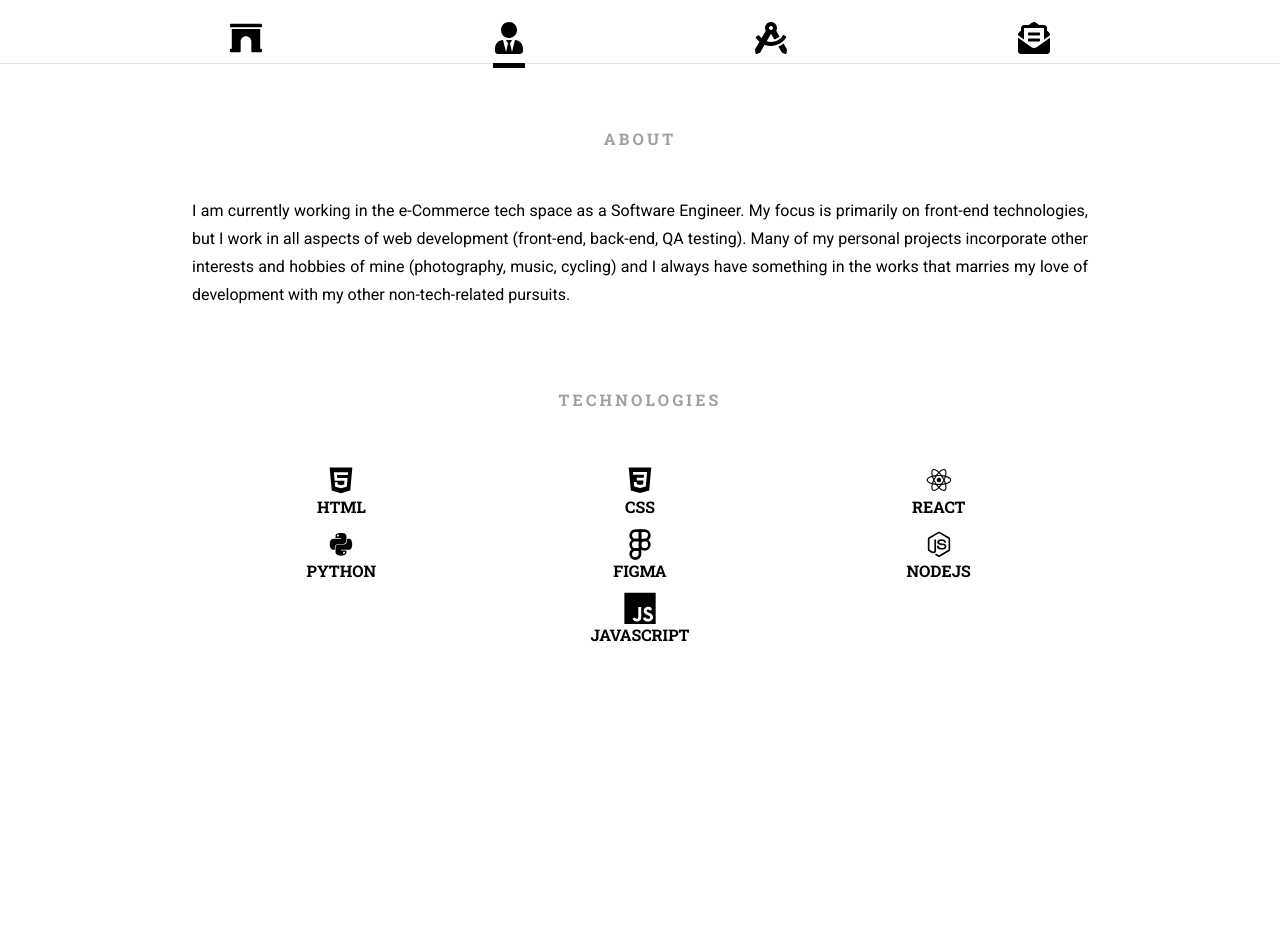
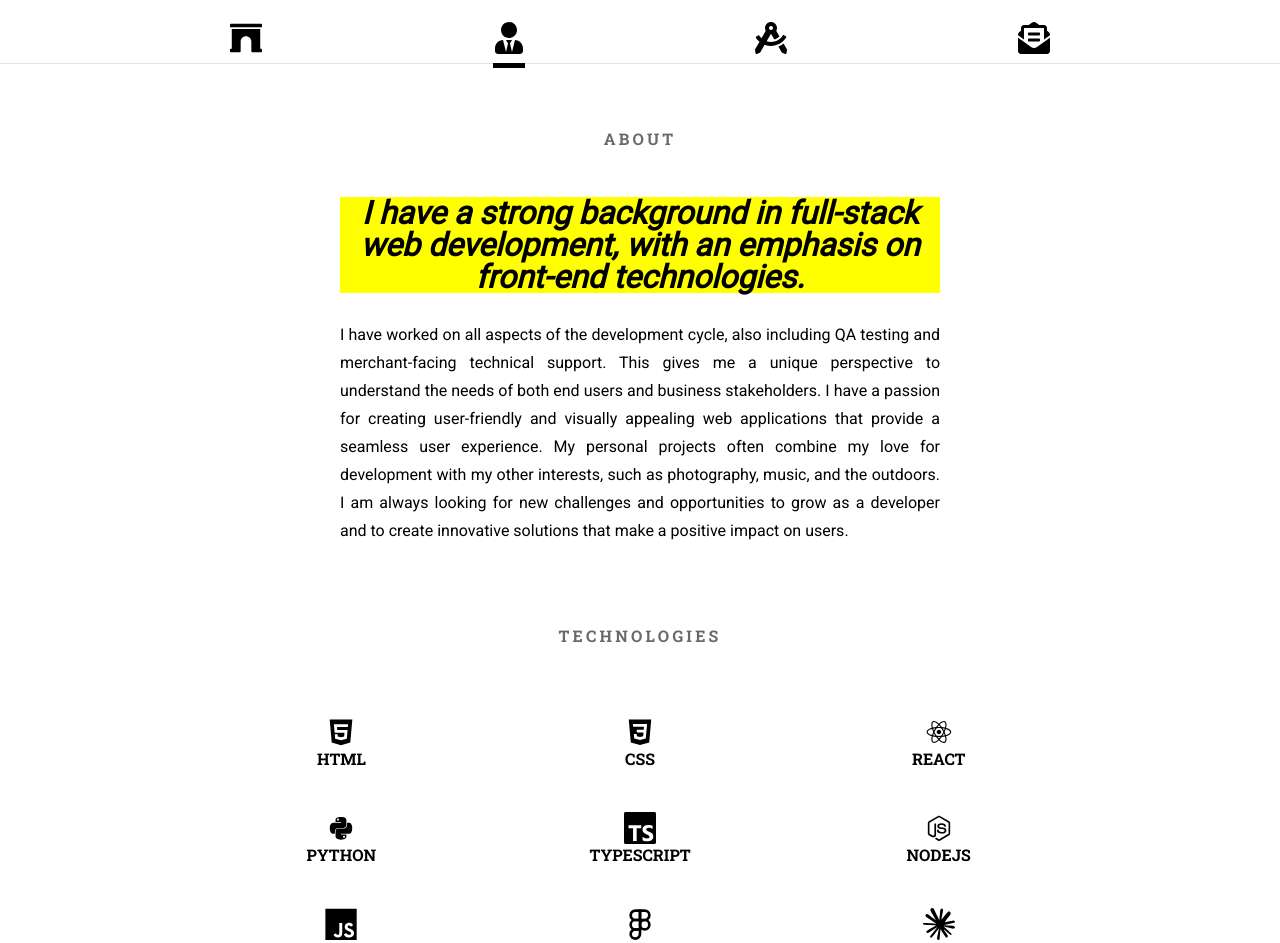
Before and after one commit to erichkopp/erich-kopp-portfolio-vercel, a React (Create React App) app: page /about in a window 1280 px wide. Shown: the top 943 px of the page. Before the commit the page ends 800 px from the top, so only its background shows below. Built offline with nearby package versions, Linux system fonts and the light colour scheme.

Commit message:
Update packages, accessibility,  about, skills icons, hero, portfolio carousel

```diff
--- a/package.json
+++ b/package.json
@@ -10,7 +10,7 @@
   "dependencies": {
     "react": "17.0.1",
     "react-dom": "17.0.1",
-    "react-icons": "4.2.0",
+    "react-icons": "^5.7.0",
     "react-router-dom": "^5.2.0",
     "react-spring": "^8.0.27"
   },
--- a/src/App.js
+++ b/src/App.js
@@ -26,13 +26,14 @@ export default function App() {
   },[location])
 
   return (
-    <div className="App">
+    <div className="App" role="main">
       <nav className="Nav">
 
         <ul>
           <li>
             <Link to="/"
             style={currentPage === "/" ? {borderBottom: "5px solid"} : {borderBottom: ""}}
+            aria-label="home"
             >
               <FaArchway />
             </Link>
@@ -41,6 +42,7 @@ export default function App() {
             <Link
               to="/about"
               style={currentPage === "/about" ? {borderBottom: "5px solid"} : {borderBottom: ""}}
+              aria-label="about"
             >
               <FaUserTie />
             </Link>
@@ -49,6 +51,7 @@ export default function App() {
             <Link
               to="/portfolio"
               style={currentPage === "/portfolio" ? {borderBottom: "5px solid"} : {borderBottom: ""}}
+              aria-label="portfolio"
             >
               <FaDraftingCompass />
             </Link>
@@ -57,6 +60,7 @@ export default function App() {
             <Link
               to="/contact"
               style={currentPage === "/contact" ? {borderBottom: "5px solid"} : {borderBottom: ""}}
+              aria-label="contact"
             >
               <FaEnvelopeOpenText />
             </Link>
--- a/src/components/About.js
+++ b/src/components/About.js
@@ -6,6 +6,7 @@ import {
   DiNodejsSmall,
   DiJsBadge
 } from "react-icons/di";
+import { SiTypescript, SiClaude, SiGit } from "react-icons/si";
 import { FiFigma } from "react-icons/fi";
 
 export default function About() {
@@ -16,7 +17,9 @@ export default function About() {
       <div
         className="about-paragraph"
       >
-        I am currently working in the e-Commerce tech space as a Software Engineer. My focus is primarily on front-end technologies, but I work in all aspects of web development (front-end, back-end, QA testing). Many of my personal projects incorporate other interests and hobbies of mine (photography, music, cycling) and I always have something in the works that marries my love of development with my other non-tech-related pursuits.
+        <span id="about-header">I have a strong background in full-stack web development, with an emphasis on front-end technologies.</span>
+        <br />
+         I have worked on all aspects of the development cycle, also including QA testing and merchant-facing technical support. This gives me a unique perspective to understand the needs of both end users and business stakeholders. I have a passion for creating user-friendly and visually appealing web applications that provide a seamless user experience. My personal projects often combine my love for development with my other interests, such as photography, music, and the outdoors. I am always looking for new challenges and opportunities to grow as a developer and to create innovative solutions that make a positive impact on users.
       </div>
 
 
@@ -25,32 +28,44 @@ export default function About() {
 
         <div className="skills-icons">
           <div>
-            <DiHtml5 />
+            <DiHtml5 aria-label="HTML" />
             <span>HTML</span>
           </div>
           <div>
-            <DiCss3 />
+            <DiCss3 aria-label="CSS" />
             <span>CSS</span>
           </div>
           <div>
-            <DiReact />
+            <DiReact aria-label="React" />
             <span>REACT</span>
           </div>
           <div>
-            <DiPython />
+            <DiPython aria-label="Python" />
             <span>PYTHON</span>
           </div>
           <div>
-            <FiFigma />
+            <SiTypescript aria-label="Typescript" />
+            <span>TYPESCRIPT</span>
+          </div>
+          <div>
+            <DiNodejsSmall aria-label="Node.js" />
+            <span>NODEJS</span>
+          </div>
+          <div>
+            <DiJsBadge aria-label="JavaScript" />
+            <span>JAVASCRIPT</span>
+          </div>
+          <div>
+            <FiFigma aria-label="Figma" />
             <span>FIGMA</span>
           </div>
           <div>
-            <DiNodejsSmall />
-            <span>NODEJS</span>
+            <SiClaude aria-label="Claude Code" />
+            <span>CLAUDE CODE</span>
           </div>
           <div>
-            <DiJsBadge />
-            <span>JAVASCRIPT</span>
+            <SiGit aria-label="Git" />
+            <span>GIT</span>
           </div>
         </div>
       </div>
--- a/src/components/Hero.js
+++ b/src/components/Hero.js
@@ -15,15 +15,15 @@ export default function Hero() {
       <div className="container">
         <animated.div style={allTextAnimate} className="hero-text">
           <div>erich kopp</div>
-          <div>front-end developer.</div>
+          <div id="hero-subtitle">front-end developer.</div>
         </animated.div>
       </div>
 
       <div className="social-links">
-        <a href="https://github.com/erichkopp/" target="_blank" rel="noreferrer">
+        <a href="https://github.com/erichkopp/" target="_blank" rel="noreferrer" aria-label="github">
             <FaGithub/>
         </a>
-        <a href="https://www.linkedin.com/in/erich-kopp/" target="_blank" rel="noreferrer">
+        <a href="https://www.linkedin.com/in/erich-kopp/" target="_blank" rel="noreferrer" aria-label="linkedin">
             <FaLinkedin />
         </a>
     </div>
--- a/src/styles.css
+++ b/src/styles.css
@@ -8,8 +8,10 @@
 
 /* Hide scrollbar for IE, Edge and Firefox */
 * {
-    -ms-overflow-style: none;  /* IE and Edge */
-    scrollbar-width: none;  /* Firefox */
+    -ms-overflow-style: none;
+    /* IE and Edge */
+    scrollbar-width: none;
+    /* Firefox */
 }
 
 * {
@@ -18,6 +20,7 @@
     box-sizing: border-box;
     -webkit-tap-highlight-color: transparent;
 }
+
 .Nav,
 .Hero,
 .About,
@@ -26,19 +29,22 @@
     width: 100%;
     font-family: "Roboto Slab", serif;
 }
+
 .Hero,
 .About,
 .Portfolio,
 .Contact {
     padding: 10vh 2rem 2rem 2rem;
 }
+
 h2 {
     text-align: center;
     font-size: 1rem;
     letter-spacing: 0.2rem;
     margin: 2rem;
-    color: #a0a0a0;
+    color: dimgrey;
 }
+
 h3 {
     font-size: 2rem;
     text-align: center;
@@ -52,13 +58,20 @@ h3 {
     text-align: center;
     height: calc(100vh - 10vh - 4rem);
 }
+
 .Hero .container div:first-child {
     font-size: 3rem;
     transform: translateX(-4rem);
 }
+
 .Hero .container div:last-child {
     font-size: 1.5rem;
     transform: translateX(2rem);
+}
+
+.Hero .container .hero-text #hero-subtitle {
+    background: yellow;
+    font-style: italic;
 }
 
 /* SOCIAL LINKS STYLES */
@@ -72,6 +85,7 @@ h3 {
     display: flex;
     flex-direction: column;
 }
+
 .social-links a {
     padding: 1rem;
     color: inherit;
@@ -88,14 +102,17 @@ h3 {
     background: #ffffff;
     border-bottom: 1px solid #e2e2e2;
 }
+
 .Nav h1 a,
 .Nav ul a {
     text-decoration: none;
     color: inherit;
 }
+
 .Nav h1 {
     text-align: center;
 }
+
 .Nav ul {
     font-size: 2rem;
     display: flex;
@@ -104,64 +121,98 @@ h3 {
 }
 
 /* ABOUT STYLES */
+.About {
+    display: flex;
+    flex-direction: column;
+    justify-content: center;
+    align-items: center;
+}
+
 .About .about-paragraph {
     font-family: "Roboto", sans-serif;
     line-height: 1.5rem;
     text-align: justify;
+    max-width: 600px;
 }
+
+.About .about-paragraph #about-header {
+    display: flex;
+    justify-content: center;
+    align-items: center;
+    font-weight: 900;
+    font-style: italic;
+    font-size: 2rem;
+    line-height: 2rem;
+    background: yellow;
+    text-align: center;
+}
+
 .About .skills-container {
     padding-top: 2rem;
+    width: 100%;
 }
+
 .About .skills-container .skills-icons {
     display: grid;
     grid-template-columns: 1fr 1fr 1fr;
-    grid-template-rows: repeat(3, 4rem);
+    grid-template-rows: repeat(3, 6rem);
 }
+
 .About .skills-container .skills-icons div:last-child {
     grid-column: 2;
 }
+
 .About .skills-container .skills-icons div {
     display: flex;
     flex-direction: column;
     justify-content: center;
     align-items: center;
 }
+
 .About .skills-container .skills-icons div svg {
-    font-size: 2rem;;
+    font-size: 2rem;
+    ;
 }
 
 /* PORTFOLIO STYLES */
 .PortfolioCard {
     margin-bottom: calc(4% + 50px + 2rem);
 }
+
 .Portfolio .PortfolioCard .image-container {
     display: flex;
     justify-content: center;
 }
+
 .Portfolio .PortfolioCard .image-container img {
     width: 100%;
     height: 100%;
     max-width: 450px;
 }
+
 .Portfolio .PortfolioCard .mobile-title {
     display: block;
 }
+
 .Portfolio .PortfolioCard .content .desktop-title {
     display: none;
 }
+
 .Portfolio .PortfolioCard .content .description {
     font-family: "Roboto", sans-serif;
-    color: #a0a0a0;
+    color: dimgrey;
     line-height: 1.5rem;
     padding-top: 1rem;
     padding-bottom: 2rem;
     text-align: justify;
 }
+
 .Portfolio .PortfolioCard .content .portfolio-buttons {
     display: flex;
     justify-content: center;
     font-family: "Roboto", sans-serif;
 }
+
 .Portfolio .PortfolioCard .content .portfolio-buttons a {
     display: flex;
     justify-content: space-evenly;
@@ -173,32 +224,50 @@ h3 {
     color: #ffffff;
     text-decoration: none;
 }
+
 .Portfolio .PortfolioCard .content .portfolio-buttons a:last-child {
     background: #ffffff;
     color: #000000;
     border: 1px solid #000000;
     margin-left: 1rem;
 }
+
 .Portfolio .card-arrows-container {
     position: fixed;
     width: 100%;
     left: 0;
     bottom: 0;
     height: auto;
-    box-shadow: 0 0 5px 0 rgb(0 0 0 / 50%);
     background: #ffffff;
 }
+
 .Portfolio .card-arrows-container .card-arrows {
     font-family: "Roboto", sans-serif;
     font-size: .9rem;
     bottom: 0px;
     display: flex;
     color: #ffffff;
+    justify-content: space-around;
 }
-.Portfolio .card-arrows #left, .Portfolio .card-arrows-container .card-arrows #right {
+
+.Portfolio .card-arrows-container .card-arrows #card-indicators {
+    font-size: 48px;
+    color: #000000;
+    width: 10%;
+    height: 100%;
+    display: flex;
+    justify-content: center;
+    align-items: center;
+    gap: 1rem;
+    position: absolute;
+    cursor: pointer;
+}
+
+.Portfolio .card-arrows #left,
+.Portfolio .card-arrows-container .card-arrows #right {
     position: relative;
     cursor: pointer;
-    width: 50%;
+    width: 30%;
     background: #000000;
     display: flex;
     justify-content: center;
@@ -206,7 +275,9 @@ h3 {
     height: 2rem;
     margin: 1rem 2%;
 }
-.Portfolio .card-arrows #left::after, .Portfolio .card-arrows-container .card-arrows #right::after {
+
+.Portfolio .card-arrows #left::after,
+.Portfolio .card-arrows-container .card-arrows #right::after {
     position: absolute;
     content: "";
     width: 100%;
@@ -219,18 +290,22 @@ h3 {
     flex-direction: column;
     height: calc(100vh - 10vh - 8rem - 4rem);
 }
+
 .Contact form input,
 .Contact form textarea {
     padding: 1rem;
     margin-bottom: 2rem;
 }
+
 .Contact form input {
     height: 15px;
 }
+
 .Contact form textarea {
     height: 40%;
     resize: none;
 }
+
 .Contact form button {
     font-family: "Roboto", sans-serif;
     border: 0;
@@ -245,20 +320,24 @@ h3 {
     background: #000000;
     color: #ffffff;
 }
+
 .Contact form p {
     text-align: center;
 }
+
 .Contact .contact-links {
     font-size: 1rem;
     display: flex;
     justify-content: space-evenly;
 }
+
 .Contact .contact-links div a {
     display: flex;
     align-items: center;
     text-decoration: none;
     color: inherit;
 }
+
 .Contact .contact-links div span {
     padding-left: .5rem;
 }
@@ -266,10 +345,15 @@ h3 {
 
 /* MEDIUM SCREEN SIZES */
 @media (min-width: 600px) and (max-width: 999px) {
+
     /* GLOBAL STYLES */
-    .Hero, .About, .Portfolio, .Contact {
+    .Hero,
+    .About,
+    .Portfolio,
+    .Contact {
         padding: 10vh 8rem 2rem 8rem;
     }
+
     h2 {
         margin: 3rem;
     }
@@ -278,6 +362,7 @@ h3 {
     .Hero .container div:first-child {
         font-size: 4rem;
     }
+
     .Hero .container div:last-child {
         font-size: 2rem;
     }
@@ -287,7 +372,9 @@ h3 {
         max-width: 450px;
         margin: 0 auto;
     }
-    .Portfolio .card-arrows #left, .Portfolio .card-arrows-container .card-arrows #right {
+
+    .Portfolio .card-arrows #left,
+    .Portfolio .card-arrows-container .card-arrows #right {
         margin: 1rem 2%;
     }
 }
@@ -295,14 +382,20 @@ h3 {
 
 /* LARGE SCREEN STYLES */
 @media (min-width: 1000px) {
+
     /* GLOBAL STYLES */
-    .Hero, .About, .Portfolio, .Contact {
+    .Hero,
+    .About,
+    .Portfolio,
+    .Contact {
         padding: 10vh 15% 2rem 15%;
     }
+
     .About .about-paragraph,
     .Portfolio .PortfolioCard .content .description {
         line-height: 1.75rem;
     }
+
     h2 {
         margin: 3rem;
     }
@@ -312,6 +405,7 @@ h3 {
         font-size: 6rem;
         transform: translateX(-10rem);
     }
+
     .Hero .container div:last-child {
         font-size: 2.5rem;
         transform: translateX(4rem);
@@ -321,23 +415,29 @@ h3 {
     .Portfolio .PortfolioCard {
         display: flex;
     }
+
     .Portfolio .PortfolioCard .mobile-title {
         display: none;
     }
+
     .Portfolio .PortfolioCard .content .desktop-title {
         display: block;
     }
+
     .Portfolio .PortfolioCard .image-container,
     .Portfolio .PortfolioCard .content {
         width: 50%;
         height: 100%;
     }
+
     .Portfolio .PortfolioCard .image-container img {
         max-width: 610px;
     }
+
     .Portfolio .PortfolioCard .content .description {
         padding: 2rem 2rem;
     }
+
     .Portfolio .PortfolioCard .content .portfolio-buttons {
         justify-content: flex-end;
     }
@@ -346,6 +446,7 @@ h3 {
     .Contact form {
         height: calc(100vh - 10vh - 8rem - 4rem);
     }
+
     .Contact .contact-links {
         font-size: 1.5rem;
     }
@@ -353,8 +454,12 @@ h3 {
 
 
 @media (min-width: 1500px) {
+
     /* GLOBAL STYLES */
-    .Hero, .About, .Portfolio, .Contact {
+    .Hero,
+    .About,
+    .Portfolio,
+    .Contact {
         padding: 12vh 20% 2rem 20%;
     }
 
@@ -362,9 +467,11 @@ h3 {
     .About .skills-container .skills-icons {
         grid-template-rows: repeat(3, 6rem);
     }
+
     .About .skills-container .skills-icons div svg {
         font-size: 3rem;
     }
+
     /* CONTACT STYLES */
     .Contact form {
         height: calc(100vh - 10vh - 8rem - 4rem - 2rem);
```
Also changed, not shown: public/index.html (+5 -4 lines), src/components/Portfolio.js (+11 -2 lines), 2 other files (tests, documents, lock files or other folders).
